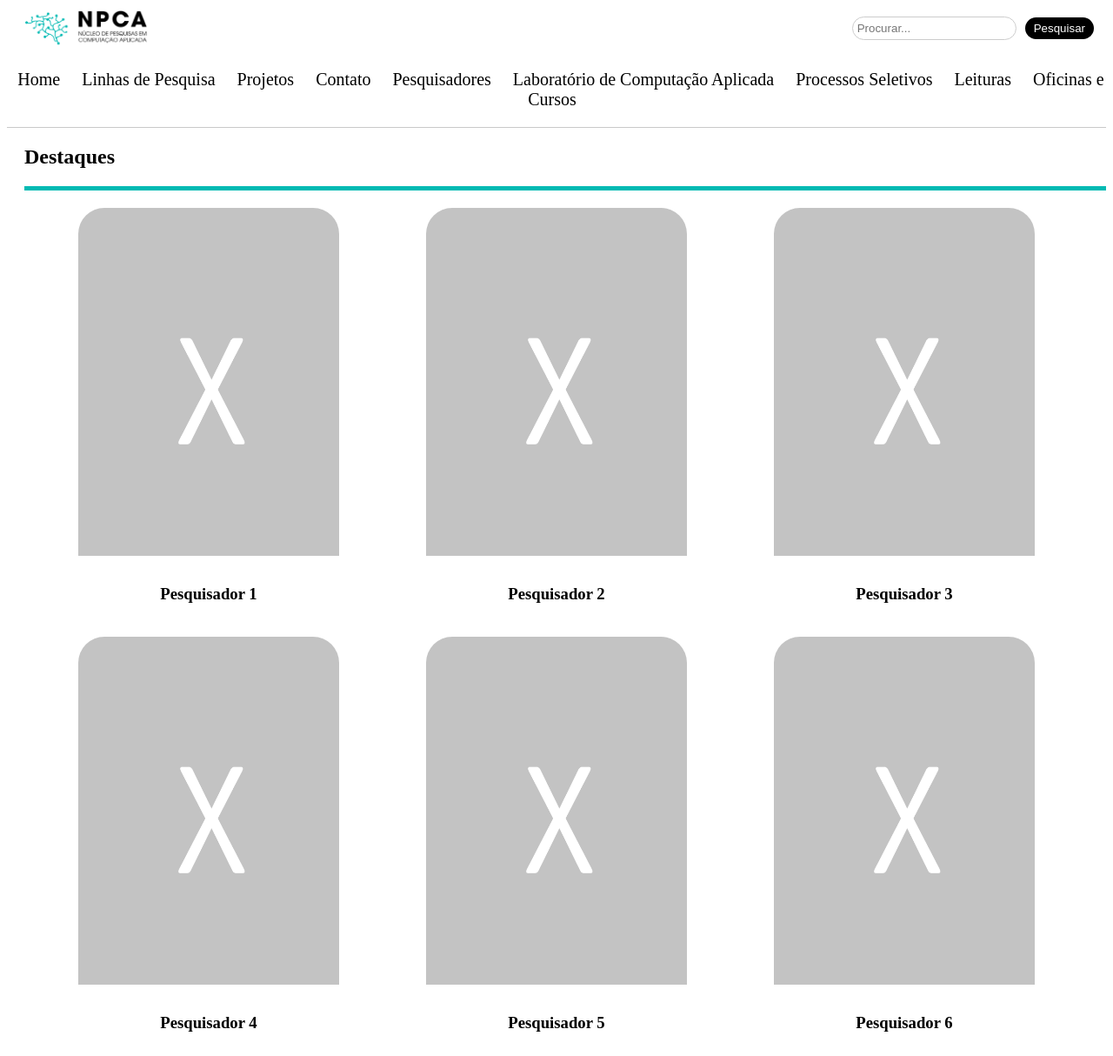
After one commit to saraivanap/npca, a Django app: page /pesquisadores/ in a window 1280 px wide. The commit adds this page. Shown: the whole page at 87% size. Run offline with Django 5.2, Linux system fonts and the light colour scheme.

Commit message:
add pesquisadores

```diff
--- a/core/static/css/header.css
+++ b/core/static/css/header.css
@@ -54,13 +54,14 @@
 .options {
     margin-top: 80px; /* espaço para a barra de navegação */
     text-align: center;
+    font-size: 20px;
 }
 
 .options a {
     color: #000;
     text-decoration: none;
     margin: 0 10px;
-    text-align: right;
+    text-align: center;
 }
 
 /* separador */
--- /dev/null
+++ b/core/templates/pesquisadores.html
@@ -0,0 +1,82 @@
+{% load static %}
+<!DOCTYPE html>
+
+<html lang="en">
+<head>
+    <meta charset="UTF-8">
+    <meta name="viewport" content="width=device-width, initial-scale=1.0">
+    <title>NPCA</title>
+    <!-- links arquivos CSS -->
+    <link rel="stylesheet" href="{% static 'css/header.css' %}">
+    <link rel="stylesheet" href="{% static 'css/index.css' %}">
+    <link rel="stylesheet" href="{% static 'css/div2.css' %}">
+    <link rel="stylesheet" href="{% static 'css/footer.css' %}">
+</head>
+
+<body>
+<!-- barra de navegação fixa -->
+<div class="navbar">
+    <!-- Logo à direita -->
+    <div class="logo">
+        <img src="{% static 'imagens/logo3.png' %}" alt="logo">
+    </div>
+    <!-- barra de pesquisa à esquerda -->
+    <div class="search-bar">
+        <input type="text" placeholder="Procurar...">
+        <button type="submit">Pesquisar</button>
+    </div>
+</div>
+
+<!-- opções de navegação -->
+<div class="options">
+    <a href="/">Home</a>
+    <a href="/pesquisa">Linhas de Pesquisa</a>
+    <a href="/projetos">Projetos</a>
+    <a href="/contato">Contato</a>
+    <a href="/pesquisadores">Pesquisadores</a>
+    <a href="/lab">Laboratório de Computação Aplicada</a>
+    <a href="/ps">Processos Seletivos</a>
+    <a href="/leituras">Leituras</a>
+    <a href="/oficinas">Oficinas e Cursos</a>
+</div>
+
+
+<!-- separador -->
+<hr>
+
+    <!-- título com Separador -->
+    <div class="title-with-separator">
+        <h2 class="content-title">Destaques</h2>
+        <div class="separator"></div>
+    </div>
+
+    <!-- destaques -->
+<div class="highlight-boxes">
+    <div class="highlight-box">
+        <img src="{% static 'imagens/fotopesquisador.png' %}" alt="Imagem 1">
+        <h3>Pesquisador 1</h3>
+    </div>
+    <div class="highlight-box">
+        <img src="{% static 'imagens/fotopesquisador.png' %}" alt="Imagem 2">
+        <h3>Pesquisador 2</h3>
+    </div>
+    <div class="highlight-box">
+        <img src="{% static 'imagens/fotopesquisador.png' %}" alt="Imagem 3">
+        <h3>Pesquisador 3</h3>
+    </div>
+</div>
+
+<div class="highlight-boxes">
+    <div class="highlight-box">
+        <img src="{% static 'imagens/fotopesquisador.png' %}" alt="Imagem 1">
+        <h3>Pesquisador 4</h3>
+    </div>
+    <div class="highlight-box">
+        <img src="{% static 'imagens/fotopesquisador.png' %}" alt="Imagem 2">
+        <h3>Pesquisador 5</h3>
+    </div>
+    <div class="highlight-box">
+        <img src="{% static 'imagens/fotopesquisador.png' %}" alt="Imagem 3">
+        <h3>Pesquisador 6</h3>
+    </div>
+</div>
--- a/core/views.py
+++ b/core/views.py
@@ -11,3 +11,6 @@ def projetos(request):
 
 def contato(request):
     return render(request, 'contato.html')
+
+def pesquisadores(request):
+    return render(request, 'pesquisadores.html')
--- a/npca/settings.py
+++ b/npca/settings.py
@@ -57,7 +57,7 @@ ROOT_URLCONF = 'npca.urls'
 TEMPLATES = [
     {
         'BACKEND': 'django.template.backends.django.DjangoTemplates',
-        'DIRS': [os.path.join(BASE_DIR, 'templates')],  # diretório onde o Django procura por templates
+        'DIRS': [os.path.join(BASE_DIR, 'templates')],  # diretório onde o django procura por templates
         'APP_DIRS': True,
         'OPTIONS': {
             'context_processors': [
--- a/npca/urls.py
+++ b/npca/urls.py
@@ -6,4 +6,5 @@ urlpatterns = [
     path('pesquisa/', views.pesquisa, name='pesquisa'),
     path('projetos/', views.projetos, name='projetos'),
     path('contato/', views.contato, name='contato'),
+    path('pesquisadores/', views.pesquisadores, name='pesquisadores'),
 ]
```
Also changed, not shown: core/templates/index.html (+6 -1 lines), core/static/imagens/fotopesquisador.png (added).
